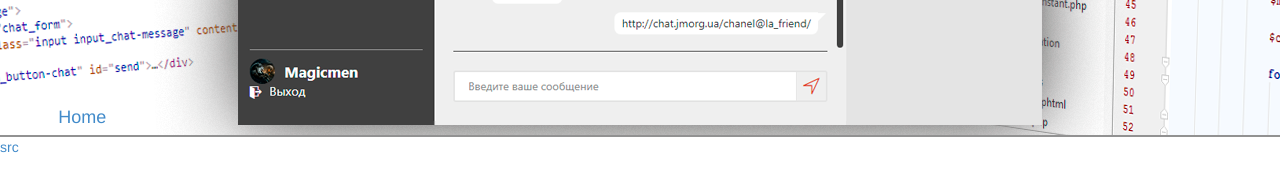
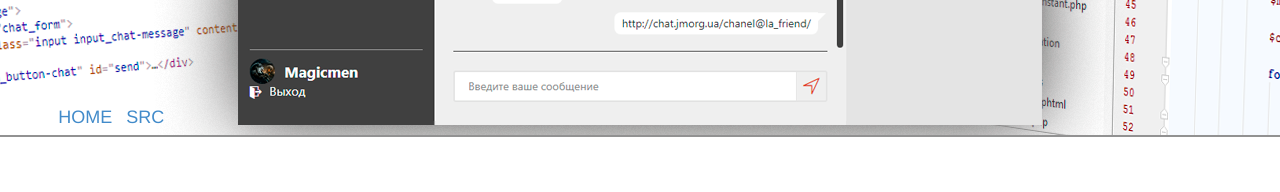
Before and after one commit to jm-organization/jm-organization.github.io, a Jekyll site: the page built from index.html, in a window 1280 px wide. Shown: the part 393-585 px from the top of the page. Built offline with Jekyll 4.4.1, drawn with Linux system fonts in a browser that asks for light colours.

Commit message:
edit navigation

```diff
--- a/_includes/jm_navigation.html
+++ b/_includes/jm_navigation.html
@@ -1,3 +1,6 @@
 <li>
 	<a href="/">Home</a>
 </li>
+<li>
+	<a href="https://github.com/jm-organization/jm-organization.github.io" >Src</a>
+</li>
--- a/assets/css/main.css
+++ b/assets/css/main.css
@@ -41,4 +41,5 @@ li {
 	padding: 0 7px;
     display: inline-block;
     float: left;
+	text-transform: uppercase;
 }
--- a/index.html
+++ b/index.html
@@ -1,5 +1,3 @@
 ---
 layout: body-sample
 ---
-
-<a href="https://github.com/jm-organization/jm-organization.github.io" >src</a>
```
Also changed, not shown: 1 other file.
